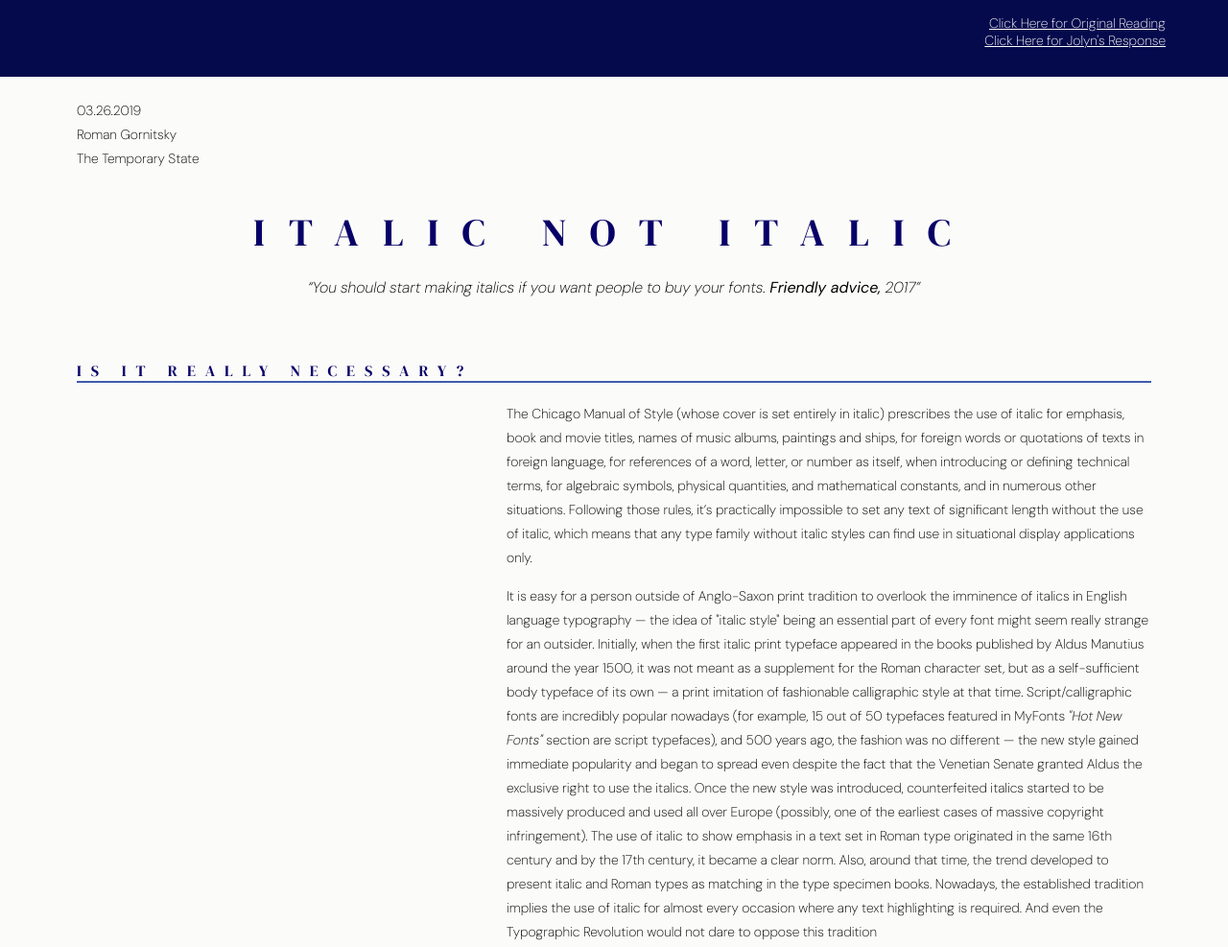
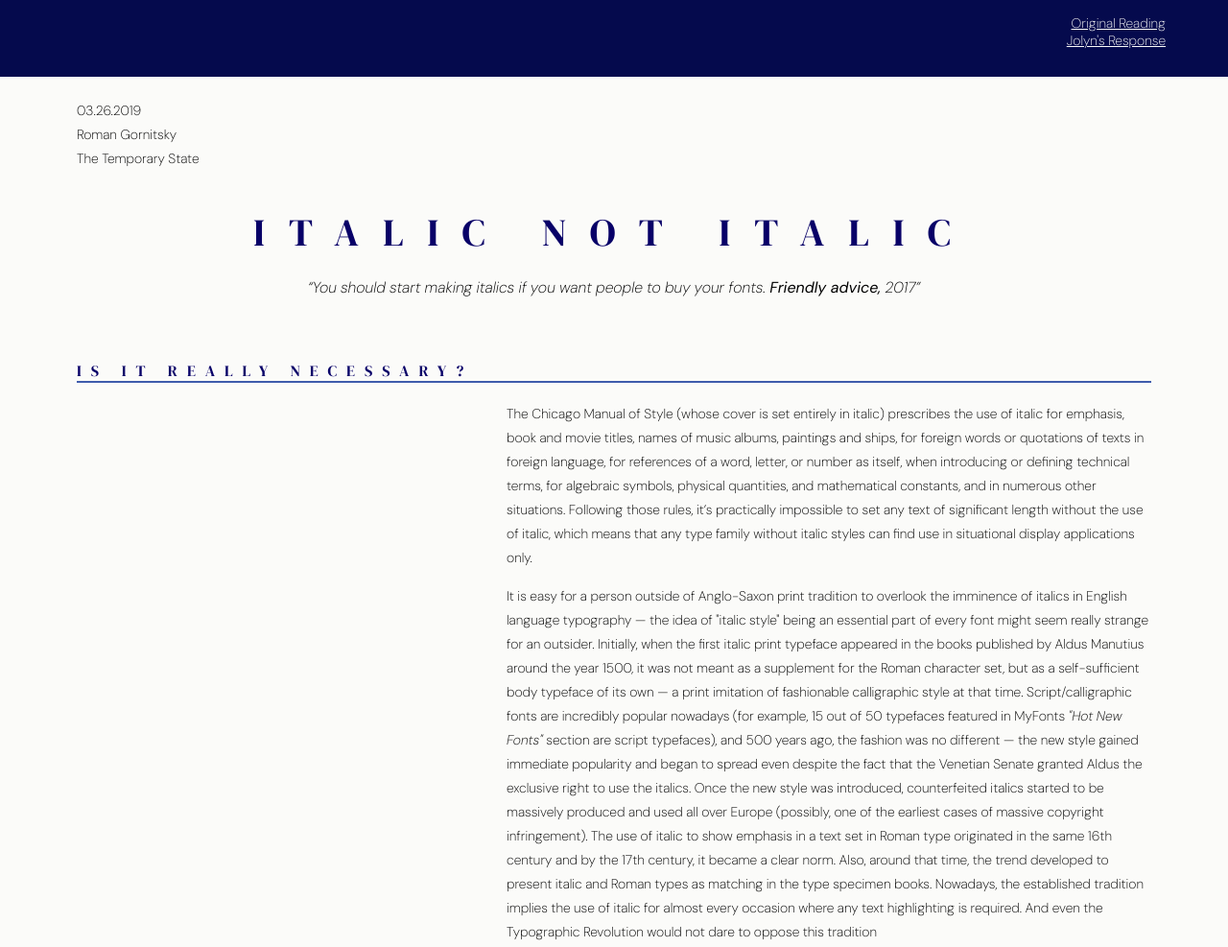
Before and after one commit to jolyntran/manuscript, a plain HTML site: page index.html in a window 1280 px wide. Shown: the top 987 px of the page at 96% size. Drawn offline with Linux system fonts and the light colour scheme.

Commit message:
Design 8

```diff
--- a/index.html
+++ b/index.html
@@ -13,8 +13,8 @@
         <header>
             <nav>
                 <ul>
-                    <li><a href=http://letters.temporarystate.net/entry/4/>Click Here for Original Reading</a></li>
-                    <li><a href="#jolyns-response">Click Here for Jolyn's Response</a></li>
+                    <li><a href=http://letters.temporarystate.net/entry/4/>Original Reading</a></li>
+                    <li><a href="#jolyns-response">Jolyn's Response</a></li>
                 </ul>
             </nav>
         </header>
```
